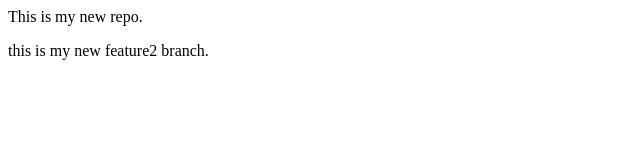
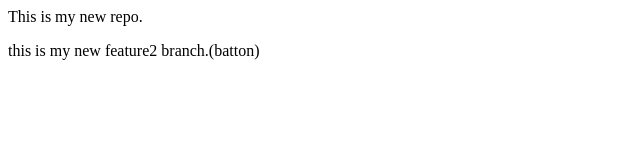
Before and after one commit to DSuriprakash/localRepo, a plain HTML site: page localrepo/index.html in a window 1280 px wide. Shown: the full height of the page, 0-640 px from the left. Drawn offline with Linux system fonts and the light colour scheme.

Commit message:
add botton

```diff
--- a/localrepo/index.html
+++ b/localrepo/index.html
@@ -1,2 +1,2 @@
 <p>This is my new repo.</p>
-<p>this is my new feature2 branch.</p>
+<p>this is my new feature2 branch.(batton)</p>
```
